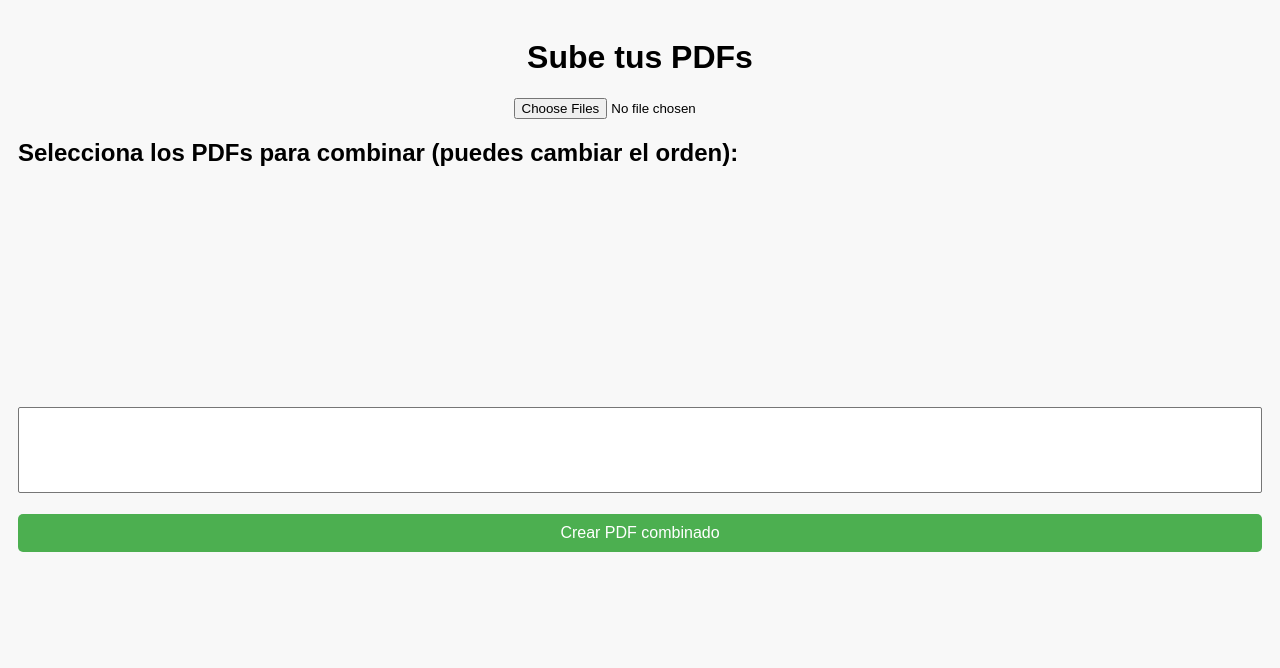
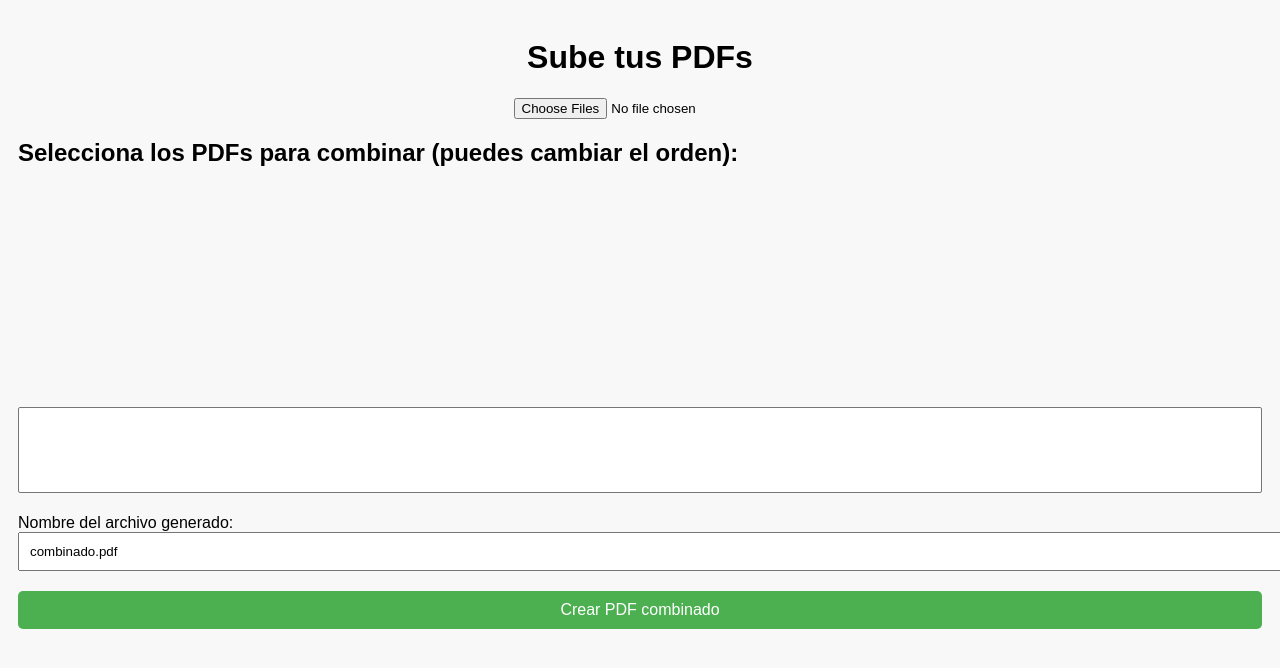
Before and after one commit to juanrodlf/rechuamda_pdf, a React (Vite) app: page / in a window 1280 px wide. Shown: the top 668 px of the page. Built offline with nearby package versions, Linux system fonts and the light colour scheme.

Commit message:
change output filename

```diff
--- a/src/App.jsx
+++ b/src/App.jsx
@@ -5,6 +5,7 @@ import { DragDropContext, Droppable, Draggable } from "react-beautiful-dnd"; //
 const App = () => {
   const [pdfFiles, setPdfFiles] = useState([]); // Almacena los PDFs disponibles
   const [selectedFiles, setSelectedFiles] = useState([]); // Almacena los PDFs seleccionados para combinar
+  const [outputFileName, setOutputFileName] = useState("combinado.pdf"); // Nombre del archivo generado
 
   useEffect(() => {
     // Cargar los PDFs almacenados en localStorage cuando la app se inicie
@@ -49,9 +50,45 @@ const App = () => {
   };
 
   const handleCreatePdf = async () => {
-    // Crear un nuevo PDF combinando los archivos seleccionados
+    // Crear un nuevo PDF combinado
     const pdfDoc = await PDFDocument.create();
 
+    // Crear la página del índice (primer página)
+    const indexPage = pdfDoc.addPage();
+    const indexPageWidth = indexPage.getWidth();
+    const indexPageHeight = indexPage.getHeight();
+    const font = await pdfDoc.embedFont(PDFDocument.Font.Helvetica);
+    const pageHeight = indexPageHeight - 50; // Margen superior
+    let yPosition = pageHeight;
+
+    // Escribir el índice en la primera página
+    indexPage.drawText("Índice de archivos combinados:", {
+      x: 50,
+      y: yPosition,
+      font,
+      size: 14,
+    });
+    yPosition -= 20; // Espacio después del título
+
+    selectedFiles.forEach((file, index) => {
+      indexPage.drawText(`${index + 1}. ${file}`, {
+        x: 50,
+        y: yPosition,
+        font,
+        size: 12,
+      });
+      yPosition -= 20;
+    });
+
+    // Agregar un salto de página
+    indexPage.drawText("\n", {
+      x: 50,
+      y: yPosition - 20,
+      font,
+      size: 12,
+    });
+
+    // Combinamos los PDFs seleccionados
     for (const file of selectedFiles) {
       const pdfFile = pdfFiles.find((pdf) => pdf.name === file);
       const existingPdfBytes = await fetch(pdfFile.base64).then(res => res.arrayBuffer());
@@ -68,7 +105,7 @@ const App = () => {
     // Crear un enlace para descargar el PDF combinado
     const link = document.createElement("a");
     link.href = newPdfUrl;
-    link.download = "combined.pdf";
+    link.download = outputFileName; // Nombre del archivo ingresado por el usuario
     link.click();
   };
 
@@ -139,6 +176,19 @@ const App = () => {
         ))}
       </select>
 
+      {/* Input para elegir el nombre del archivo generado */}
+      <div style={{ marginBottom: '20px' }}>
+        <label htmlFor="outputFileName" style={{ display: 'block' }}>Nombre del archivo generado:</label>
+        <input
+          type="text"
+          id="outputFileName"
+          value={outputFileName}
+          onChange={(e) => setOutputFileName(e.target.value)}
+          placeholder="Introduce el nombre del archivo"
+          style={{ width: '100%', padding: '10px' }}
+        />
+      </div>
+
       <button
         onClick={handleCreatePdf}
         style={{
```
Also changed, not shown: 3 other files (tests, documents, lock files or other folders).
